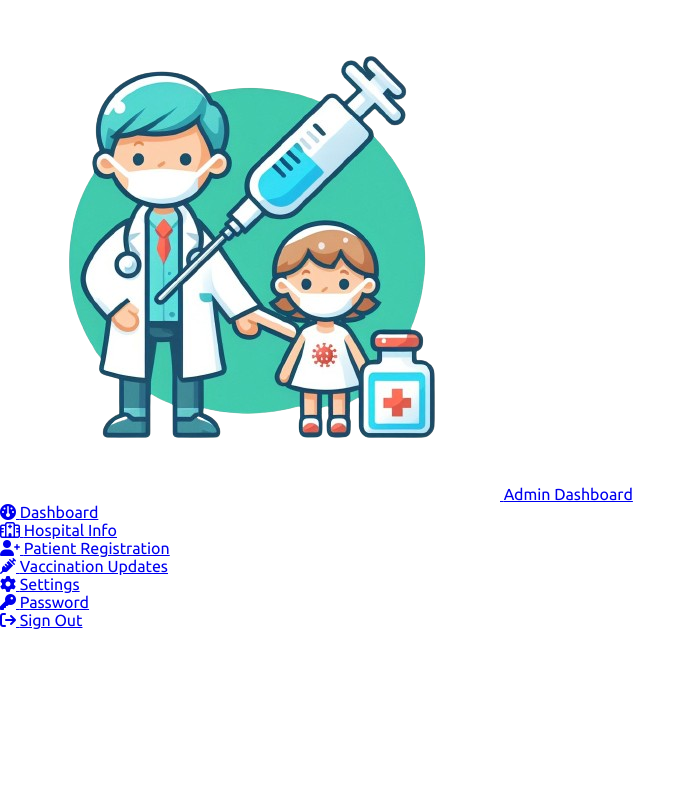
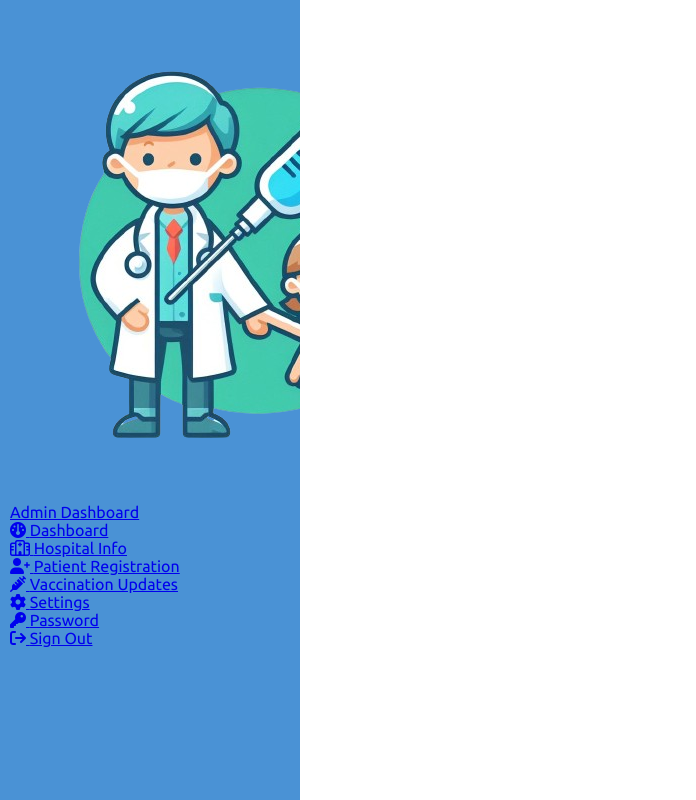
Before and after one commit to nethmimelisha/Computing-Group-Project, a PHP site: page /admin.html in a window 1280 px wide. Shown: the whole page, without its empty margins (0-696 px from the left). Run offline with PHP 8.4, Linux system fonts and the light colour scheme.

Commit message:
admin update

```diff
--- a/css/admin.css
+++ b/css/admin.css
@@ -29,3 +29,24 @@ body {
   position: relative;
   width: 100%;
 }
+
+/* =============== Navigation ================ */
+.navigation {
+  position: fixed;
+  width: 300px;
+  height: 100%;
+  background: var(--blue);
+  border-left: 10px solid var(--blue);
+  transition: 0.5s;
+  overflow: hidden;
+}
+.navigation.active {
+  width: 80px;
+}
+
+.navigation ul {
+  position: absolute;
+  top: 0;
+  left: 0;
+  width: 100%;
+}
```
